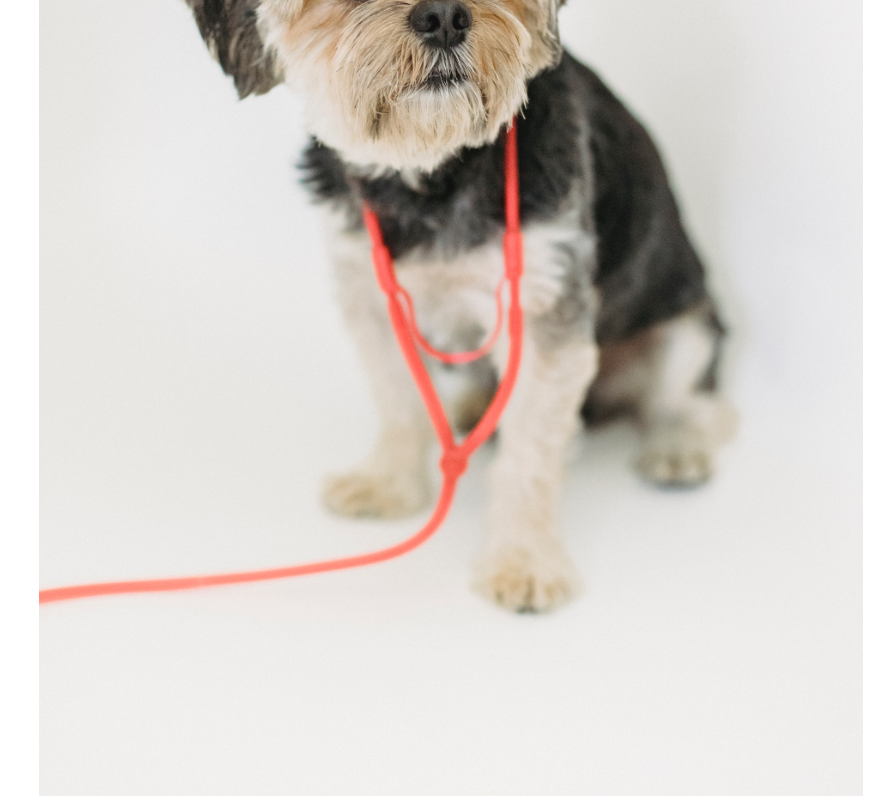
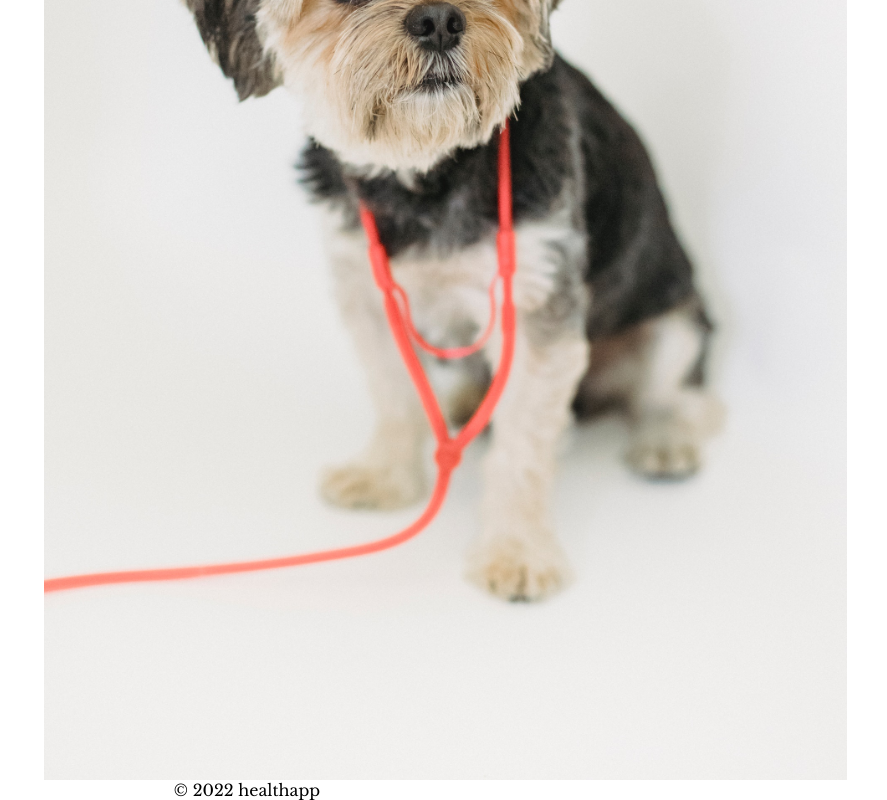
Before and after one commit to mhiratsuka/healthapp, a React (Vite) app in the folder frontend/app/: page / in a window 1280 px wide. Shown: the part 496-1296 px from the top of the page, without its empty margins (393-1280 px from the left). Built offline with nearby package versions, Linux system fonts and the light colour scheme.

Commit message:
Added copyright

```diff
--- /dev/null
+++ b/frontend/app/src/components/Layout/hook.ts
@@ -0,0 +1,6 @@
+export const useLayout = (): { year: number } => {
+  const currentYear: number = new Date().getFullYear()
+  return {
+    year: currentYear,
+  }
+}
--- a/frontend/app/src/components/Layout/index.tsx
+++ b/frontend/app/src/components/Layout/index.tsx
@@ -4,10 +4,13 @@ import { Helmet } from 'react-helmet'
 
 import { EbGaramond, LibreBaskerville, Serif } from '@/style/ts/tokens'
 
+import { useLayout } from './hook'
+
 export const Layout: FC<{ title: string; children?: ReactNode }> = ({
   title,
   children,
 }) => {
+  const { year } = useLayout()
   return (
     <>
       <Helmet>
@@ -16,6 +19,9 @@ export const Layout: FC<{ title: string; children?: ReactNode }> = ({
       </Helmet>
       <Box component='main' sx={{ ...style }}>
         {children}
+        <Box component='footer' sx={{ textAlign: 'center' }}>
+          © {year} healthapp
+        </Box>
       </Box>
     </>
   )
@@ -24,5 +30,5 @@ export const Layout: FC<{ title: string; children?: ReactNode }> = ({
 const style = {
   height: '100vh',
   fontFamily: `${LibreBaskerville}, ${EbGaramond}, ${Serif}`,
-  margin: '1rem',
+  margin: '2rem',
 }
```
